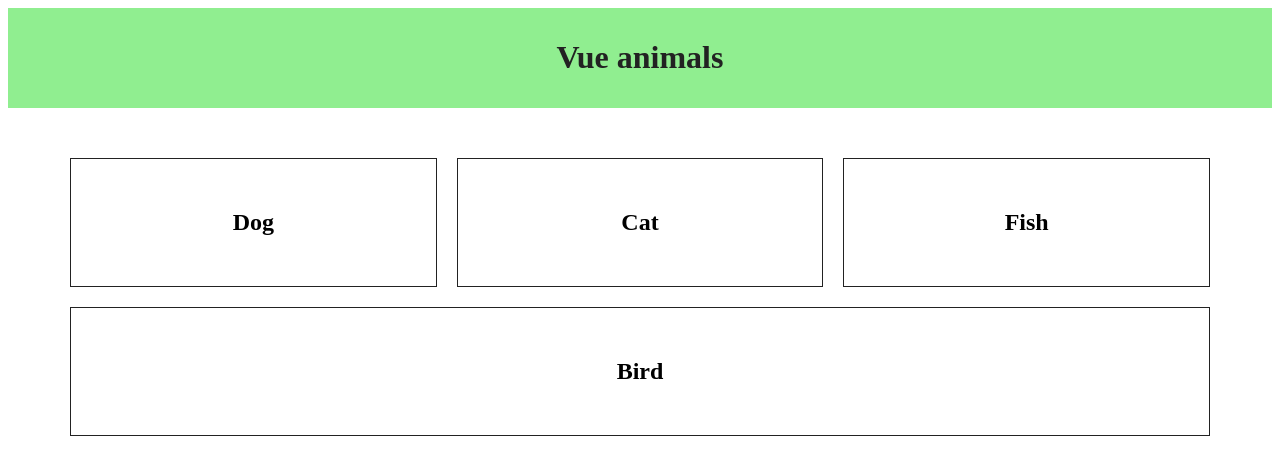
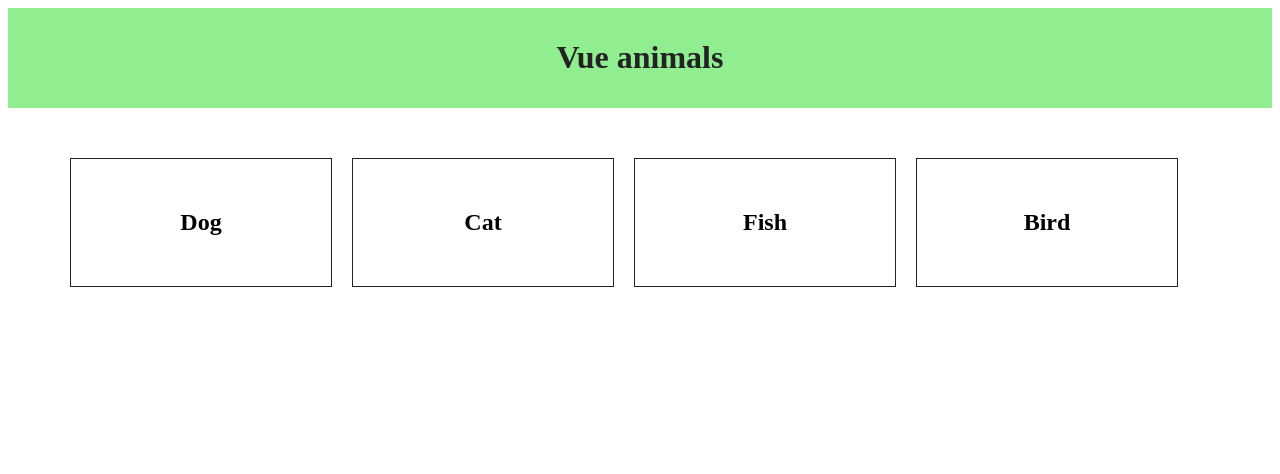
Before and after one commit to snowloop/VueJS_Course, a Vue app in the folder fist_vue_project/: page / in a window 1280 px wide. Shown: the top 474 px of the page. Built offline with nearby package versions, Linux system fonts and the light colour scheme.

Commit message:
Lesson 16 over

```diff
--- a/fist_vue_project/src/components/Animals.vue
+++ b/fist_vue_project/src/components/Animals.vue
@@ -1,8 +1,8 @@
 <template>
 <div id="animals">
   <ol>
-    <li v-for="animal in animalArray" :key="animal" v-on:click="animal.show = !animal.show">
-      <h2>{{ animal.name}}</h2>
+    <li v-for="animal in animalArray" :key="animal" v-on:mouseover="animal.show = true" v-on:mouseout="animal.show = false">
+      <h2>{{ animal.name }}</h2>
       <h3 v-show="animal.show">{{ animal.speciality }} </h3>
     </li>
   </ol>
@@ -55,6 +55,7 @@ ol{
 li{
     flex-grow: 1;
     flex-basis: 300px;
+    max-width: 200px;
     text-align: center;
     padding: 30px;
     border: 1px solid #222;
```
